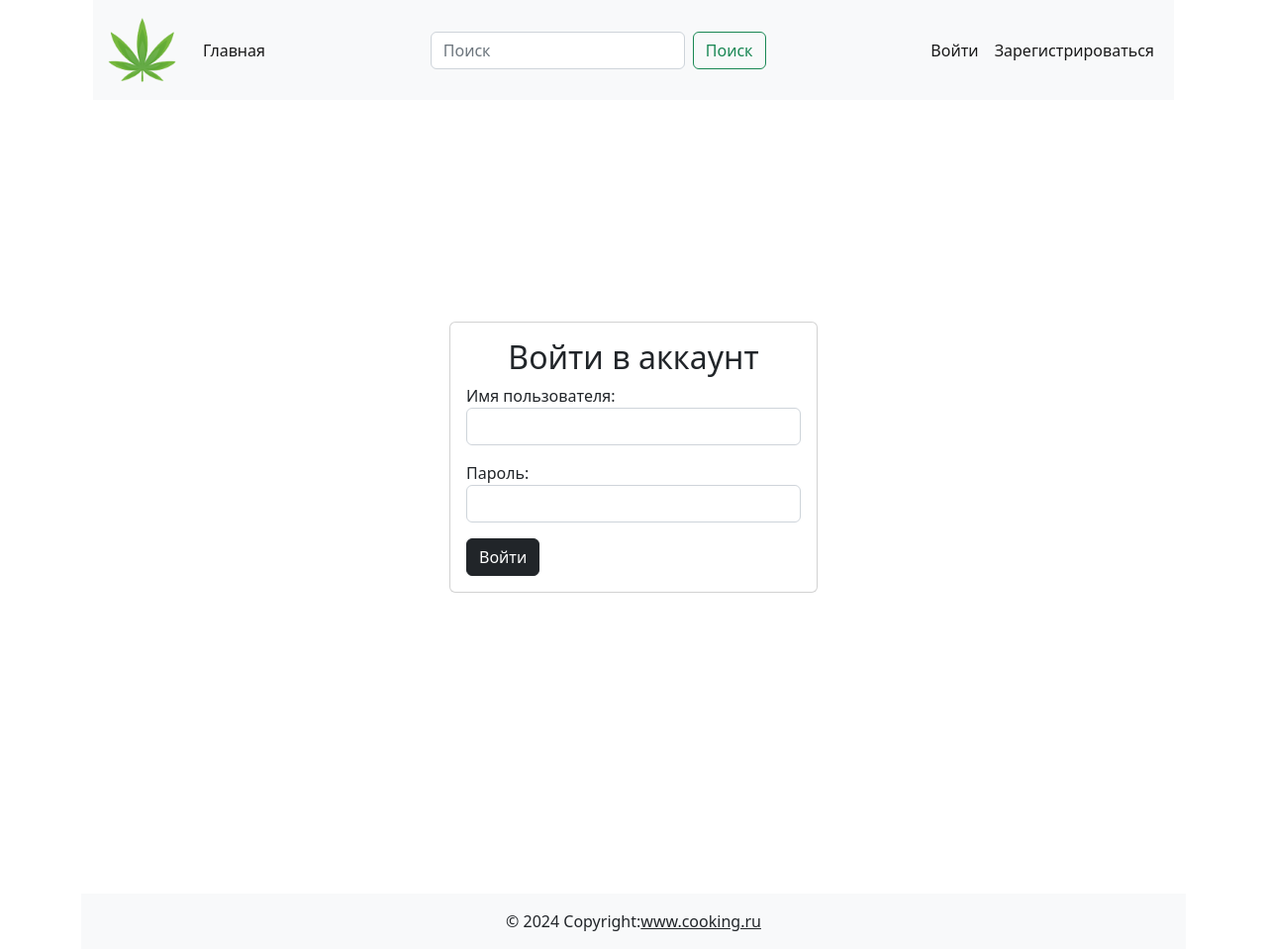
After one commit to shuckiy73/Cooking, a Django app: page /login/ in a window 1280 px wide. The commit adds this page. Shown: the whole page at 99% size. Run offline with Django 5.2, Linux system fonts and the light colour scheme.

Commit message:
modified

```diff
--- a/cooking/forms.py
+++ b/cooking/forms.py
@@ -1,5 +1,6 @@
 from django import forms
 from .models import Post
+from django.contrib.auth.forms import AuthenticationForm, UserCreationForm
 
 class PostAddForm(forms.ModelForm):
     """форма для добавления статьи от пользователя"""
@@ -14,3 +15,13 @@ class PostAddForm(forms.ModelForm):
             'photo': forms.FileInput(attrs={'class': 'form-control'}),
             'category': forms.Select(attrs={'class': 'form-control'})
         }
+
+class LoginForm(AuthenticationForm):
+    """ Форма для аутентификации пользователя"""
+    username = forms.CharField(label='Имя пользователя',
+                               max_length=150,
+                               widget=forms.TextInput(attrs={'class': 'form-control'}))
+
+    password = forms.CharField(label='Пароль',
+                               max_length=150,
+                               widget=forms.PasswordInput(attrs={'class': 'form-control'}))
--- /dev/null
+++ b/cooking/templates/Cooking/login_form.html
@@ -0,0 +1,19 @@
+{% extends 'base.html' %}
+
+{% block main %}
+<div><div style="margin-top: 200px;"></div></div>
+<div class="d-flex justify-content-center">
+    <div class="card col-4 mb-4 mt-4">
+        <div class="card-body">
+            <h2 class="text-center">Войти в аккаунт</h2>
+            <form action="" method="post">
+                {% csrf_token %}
+                {{ form.as_p }}
+                <button class="btn btn-dark" type="submit">Войти</button>
+
+            </form>
+        </div>
+    </div>
+</div>
+<div><div style="margin-top: 280px;"></div></div>
+{% endblock main %}
--- a/cooking/urls.py
+++ b/cooking/urls.py
@@ -6,6 +6,7 @@ urlpatterns = [
     path('', index, name='index'),
     path('category/<int:pk>/', category_list, name='category_list'),
     path('post/<int:pk>/', post_detail, name='post_detail'),
-    path('add_article/', add_post, name='add')
-
+    path('add_article/', add_post, name='add'),
+    path('login/', user_login, name='login'),
+    path('logout/', user_logout, name='logout')
 ]
--- a/cooking/views.py
+++ b/cooking/views.py
@@ -1,8 +1,8 @@
 from django.shortcuts import render, get_object_or_404, redirect
 from .models import Category, Post
 from django.db.models import F
-from .forms import PostAddForm
-
+from .forms import PostAddForm, LoginForm
+from django.contrib.auth import login, logout
 
 def index(request):
     """Для главной страницы"""
@@ -13,7 +13,6 @@ def index(request):
         'posts': posts,
     }
     return render(request, 'cooking/index.html', context)
-
 
 def category_list(request, pk):
     """Реакция на нажатие кнопки"""
@@ -26,7 +25,6 @@ def category_list(request, pk):
     }
     return render(request, 'cooking/index.html', context)
 
-
 def post_detail(request, pk):
     """Страница статьи"""
     article = get_object_or_404(Post, pk=pk)
@@ -38,7 +36,6 @@ def post_detail(request, pk):
         'ext_posts': ext_post
     }
     return render(request, 'cooking/article_detail.html', context)
-
 
 def add_post(request):
     """Добавление статьи без админки"""
@@ -55,3 +52,26 @@ def add_post(request):
         'title': 'Добавить статью'
     }
     return render(request, 'cooking/article_add_form.html', context)
+
+def user_login(request):
+    """Аутентификация пользователя"""
+    if request.method == 'POST':
+        form = LoginForm(data=request.POST)
+        if form.is_valid():
+            user = form.get_user()
+            login(request, user)
+            return redirect('index')
+    else:
+        form = LoginForm()
+
+    context = {
+        'title': 'Авторизация пользователя',
+        'form': form
+    }
+
+    return render(request, 'cooking/login_form.html', context)
+
+def user_logout(request):
+    """Выход пользователя"""
+    logout(request)
+    return redirect('index')
--- a/templates/components/_navbar.html
+++ b/templates/components/_navbar.html
@@ -22,17 +22,27 @@
                         <button class="btn btn-outline-success" type="submit">Поиск</button>
                     </form>
                     <ul class="navbar-nav ms-auto mb-2 mb-lg-0">
+
+                        {% if not request.user.is_authenticated %}
+                        <li class="nav-item">
+                            <a href="{% url 'login' %}" aria-current="page" class="nav-link active">Войти</a>
+                        </li>
+                        <li class="nav-item">
+                            <a href="#" aria-current="page" class="nav-link active">Зарегистрироваться</a>
+                        </li>
+                        {%else %}
                         <li class="nav-item dropdown">
                             <a class="nav-link dropdown-toggle" href="#" id="navbarDropdown" role="button" data-bs-toggle="dropdown" aria-expanded="false">
-                                Здравствуйте пользователь
+                                Здравствуйте {{ requst.user.username }}
                             </a>
                             <ul class="dropdown-menu" aria-labelledby="navbarDropdown">
                                 <li><a class="dropdown-item" href="#">Моя страница</a></li>
                                 <li><a class="dropdown-item" href="{% url 'add' %}">Добавить статью</a></li>
                                 <li><hr class="dropdown-divider"></li>
-                                <li><a class="dropdown-item" href="#">Выход</a></li>
+                                <li><a class="dropdown-item" href="{% url 'logout' %}">Выход</a></li>
                             </ul>
                         </li>
+                        {% endif %}
                     </ul>
                 </div>
             </div>
```
Also changed, not shown: db.sqlite3, media/photos/u-f0ae30a2ba1341498bc72121a1542f50_i82b7ue.jpg (added).
